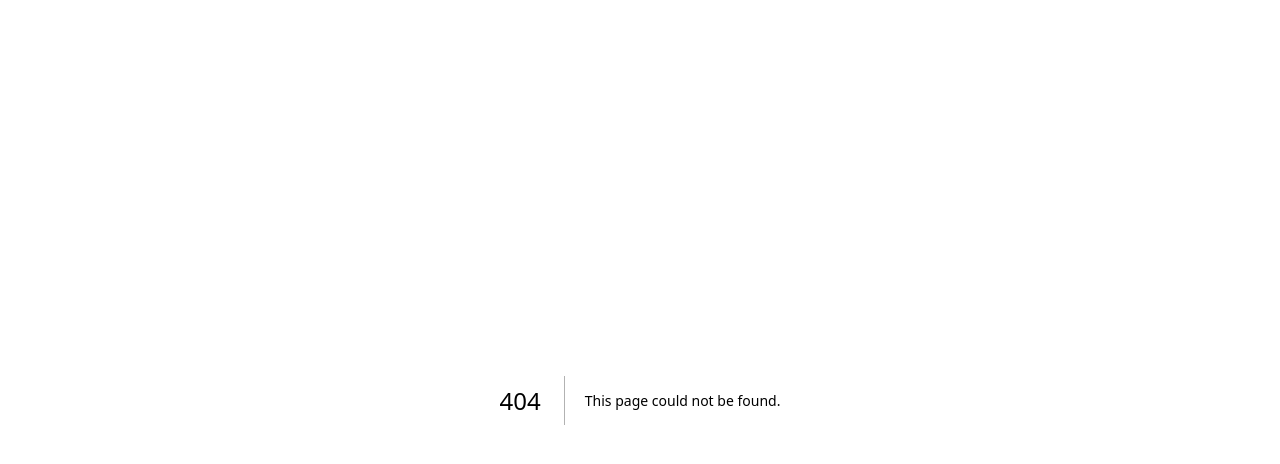
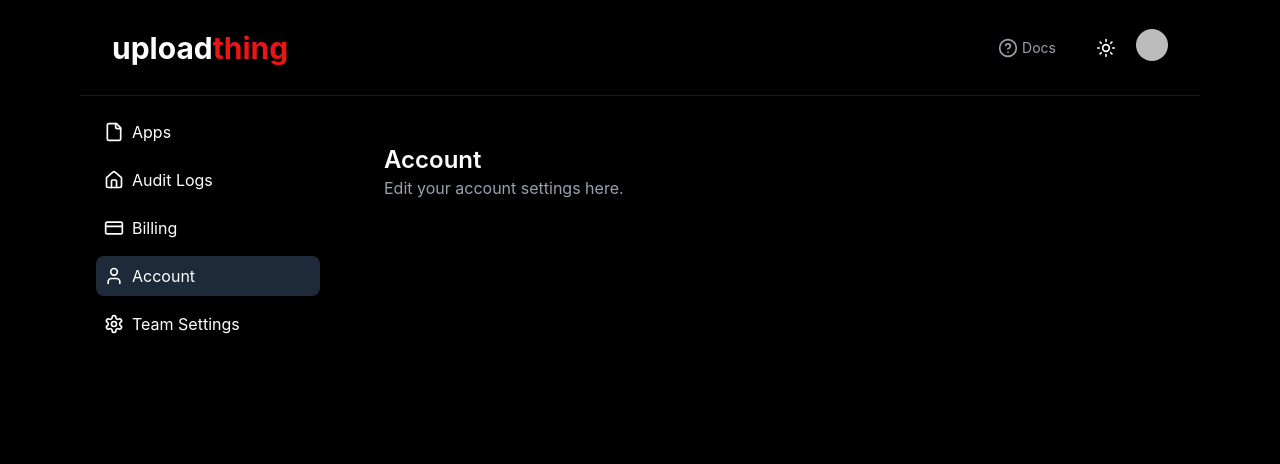
Before and after one commit to arynch24/uploadThing, a Next.js app: page /dashboard/account in a window 1280 px wide. Before the commit this address had no page. Shown: the top 464 px of the page. Built offline with nearby package versions, Linux system fonts and the light colour scheme; no server answers; sample sign-in values are in the browser's storage.

Commit message:
Add dashboard pages and sidebar component

```diff
--- /dev/null
+++ b/src/app/dashboard/account/page.js
@@ -0,0 +1,8 @@
+export default function AccountPage() {
+  return (
+    <div className="p-6">
+      <h1 className="text-2xl font-semibold">Account</h1>
+      <p className="text-gray-400 mt-2">Edit your account settings here.</p>
+    </div>
+  );
+}
--- /dev/null
+++ b/src/app/dashboard/apps/page.js
@@ -0,0 +1,8 @@
+export default function AppsPage() {
+  return (
+    <div className="p-6">
+      <h1 className="text-2xl font-semibold">Apps</h1>
+      <p className="text-gray-400 mt-2">No Apps Found. Create an app to get started.</p>
+    </div>
+  );
+}
--- /dev/null
+++ b/src/app/dashboard/audit/page.js
@@ -0,0 +1,3 @@
+export default function AuditPage() {
+    return <h1 className="text-3xl font-bold">Settings</h1>;
+  }
--- /dev/null
+++ b/src/app/dashboard/billing/page.js
@@ -0,0 +1,8 @@
+export default function BillingPage() {
+  return (
+    <div className="p-6">
+      <h1 className="text-2xl font-semibold">Billing</h1>
+      <p className="text-gray-400 mt-2">Manage your billing and subscription details.</p>
+    </div>
+  );
+}
--- /dev/null
+++ b/src/app/dashboard/team/page.js
@@ -0,0 +1,3 @@
+export default function TeamPage() {
+    return <h1 className="text-3xl font-bold">Settings</h1>;
+  }
--- /dev/null
+++ b/src/components/Dashboard/Sidebar.js
@@ -0,0 +1,37 @@
+"use client";
+
+import Link from "next/link";
+import { usePathname } from "next/navigation";
+import { Home, Settings, User, File, CreditCard } from "lucide-react";
+
+const Sidebar = () => {
+  const pathname = usePathname();
+
+  const menuItems = [
+    { name: "Apps", path: "/dashboard/apps", icon: <File size={20} /> },
+    { name: "Audit Logs", path: "/dashboard/audit", icon: <Home size={20} /> },
+    { name: "Billing", path: "/dashboard/billing", icon: <CreditCard size={20} /> },
+    { name: "Account", path: "/dashboard/account", icon: <User size={20} /> },
+    { name: "Team Settings", path: "/dashboard/team", icon: <Settings size={20} /> },
+  ];
+
+  return (
+    <div className="w-64 bg-black h-screen p-4 text-white">
+      <nav className="flex flex-col gap-2">
+        {menuItems.map((item) => (
+          <Link
+            key={item.name}
+            href={item.path}
+            className={`flex items-center gap-2 p-2 rounded-md ${pathname === item.path ? "bg-gray-800" : "hover:bg-gray-700"
+              }`}
+          >
+            {item.icon}
+            {item.name}
+          </Link>
+        ))}
+      </nav>
+    </div>
+  );
+};
+
+export default Sidebar;
```
